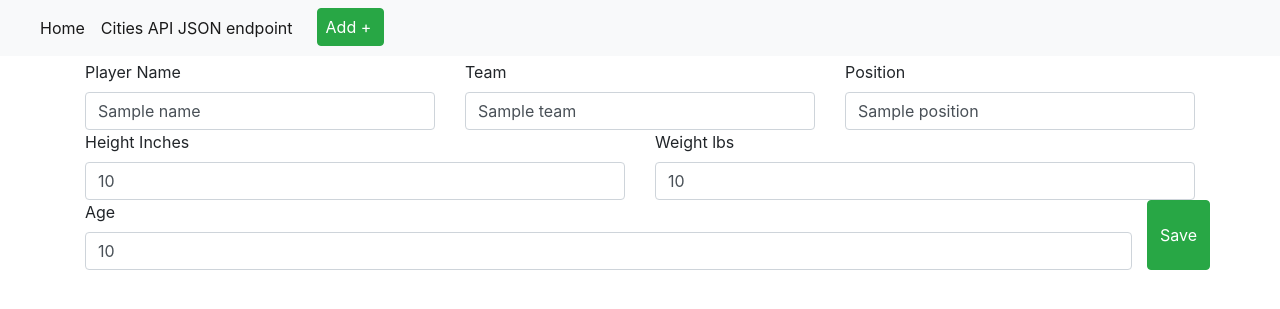
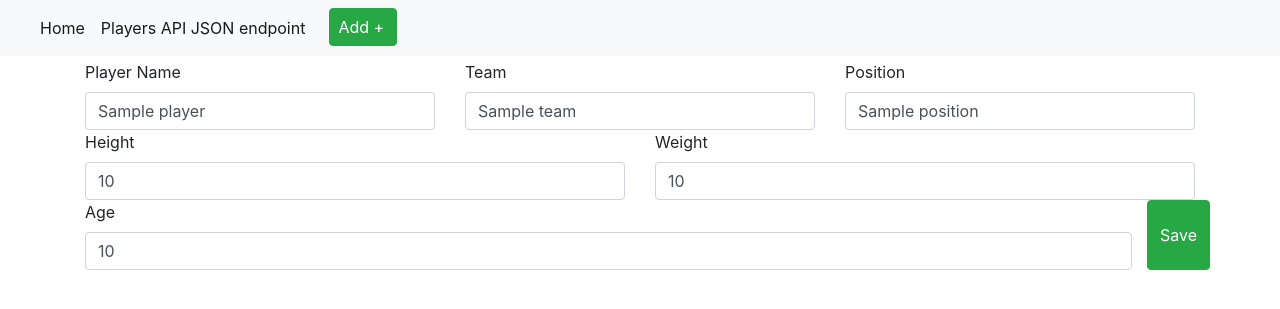
Before and after one commit to ej84/pythonFlaskApp3, a Flask app: template app/templates/edit.html in a window 1280 px wide. Shown: the top 309 px of the page. Run offline with Flask 2, Linux system fonts and the light colour scheme; the template is opened without the code that fills it: most values are stand-ins (such as "Sample title", 1, 10 or a date in 2020); some libraries are stand-ins or nearby versions.

Commit message:
task completed.

```diff
--- a/app/app.py
+++ b/app/app.py
@@ -12,71 +12,69 @@
 app.config['MYSQL_DATABASE_USER'] = 'root'
 app.config['MYSQL_DATABASE_PASSWORD'] = 'root'
 app.config['MYSQL_DATABASE_PORT'] = 3306
-app.config['MYSQL_DATABASE_DB'] = 'citiesData'
+app.config['MYSQL_DATABASE_DB'] = 'mlbPlayers'
 mysql.init_app(app)
 
 
 @app.route('/', methods=['GET'])
 def index():
-    user = {'username': 'Cities Project'}
+    user = {'username': 'Players Project'}
     cursor = mysql.get_db().cursor()
-    cursor.execute('SELECT * FROM ')
+    cursor.execute('SELECT * FROM tblPlayersImport')
     result = cursor.fetchall()
-    return render_template('index.html', title='Home', user=user, names=result)
+    return render_template('index.html', title='Home', user=user, players=result)
 
 
-@app.route('/view/<int:name_id>', methods=['GET'])
-def record_view(name_id):
+@app.route('/view/<int:player_id>', methods=['GET'])
+def record_view(player_id):
     cursor = mysql.get_db().cursor()
-    cursor.execute('SELECT * FROM mlbPlayersImport WHERE id=%s', name_id)
+    cursor.execute('SELECT * FROM tblPlayersImport WHERE id=%s', player_id)
     result = cursor.fetchall()
-    return render_template('view.html', title='View Form', name=result[0])
+    return render_template('view.html', title='View Form', player=result[0])
 
 
-@app.route('/edit/<int:name_id>', methods=['GET'])
-def form_edit_get(name_id):
+@app.route('/edit/<int:player_id>', methods=['GET'])
+def form_edit_get(player_id):
     cursor = mysql.get_db().cursor()
-    cursor.execute('SELECT * FROM mlbPlayersImport WHERE id=%s', name_id)
+    cursor.execute('SELECT * FROM tblPlayersImport WHERE id=%s', player_id)
     result = cursor.fetchall()
-    return render_template('edit.html', title='Edit Form', name=result[0])
+    return render_template('edit.html', title='Edit Form', player=result[0])
 
 
-@app.route('/edit/<int:name_id>', methods=['POST'])
-def form_update_post(name_id):
+@app.route('/edit/<int:player_id>', methods=['POST'])
+def form_update_post(player_id):
     cursor = mysql.get_db().cursor()
     inputData = (request.form.get('Name'), request.form.get('Team'), request.form.get('Position'),
                  request.form.get('Height_inches'), request.form.get('Weight_lbs'),
-                 request.form.get('Age'), name_id)
-    sql_update_query = """UPDATE mlbPlayersImport t SET t.Name = %s, t.Team = %s, t.Position = %s, t.Height_inches =
-    %s, t.Weight_lbs = %s, t.Age = %s WHERE t.id = %s """
+                 request.form.get('Age'), player_id)
+    sql_update_query = """UPDATE tblPlayersImport t SET t.Name = %s, t.Team = %s, t.Position = %s, t.Height_inches = %s, t.Weight_lbs = %s, t.Age = %s WHERE t.id = %s """
     cursor.execute(sql_update_query, inputData)
     mysql.get_db().commit()
     return redirect("/", code=302)
 
 
-@app.route('/cities/new', methods=['GET'])
+@app.route('/players/new', methods=['GET'])
 def form_insert_get():
-    return render_template('new.html', title='New City Form')
+    return render_template('new.html', title='New Player Form')
 
 
-@app.route('/cities/new', methods=['POST'])
+@app.route('/players/new', methods=['POST'])
 def form_insert_post():
     cursor = mysql.get_db().cursor()
-    inputData = (request.form.get('fldName'), request.form.get('fldLat'), request.form.get('fldLong'),
-                 request.form.get('fldCountry'), request.form.get('fldAbbreviation'),
-                 request.form.get('fldCapitalStatus'), request.form.get('fldPopulation'))
-    sql_insert_query = """INSERT INTO mblPlayersImport (Name, Team ,Position, Height_inches ,Weight_lbs ,Age) VALUES
-    (%s, %s,%s, %s,%s, %s) """
+    inputData = (request.form.get('Name'), request.form.get('Team'), request.form.get('Position'),
+                 request.form.get('Height_inches'), request.form.get('Weight_lbs'),
+                 request.form.get('Age'))
+    sql_insert_query = """INSERT INTO tblPlayersImport (Name, Team , Position , Height_inches ,Weight_lbs ,Age) VALUES (%s, %s,%s, %s,%s, %s) """
     cursor.execute(sql_insert_query, inputData)
     mysql.get_db().commit()
     return redirect("/", code=302)
 
 
-@app.route('/delete/<int:city_id>', methods=['POST'])
-def form_delete_post(city_id):
+@app.route('/delete/<int:player_id>', methods=['POST'])
+def form_delete_post(player_id):
     cursor = mysql.get_db().cursor()
-    sql_delete_query = """DELETE FROM tblCitiesImport WHERE id = %s """
-    cursor.execute(sql_delete_query, city_id)
+    sql_delete_query = """DELETE FROM tblPlayersImport WHERE id = %s """
+    cursor.execute(sql_delete_query, player_id)
     mysql.get_db().commit()
     return redirect("/", code=302)
 
@@ -84,17 +82,17 @@
 @app.route('/api/v1/players', methods=['GET'])
 def api_browse() -> str:
     cursor = mysql.get_db().cursor()
-    cursor.execute('SELECT * FROM mblPlayersImport')
+    cursor.execute('SELECT * FROM tblPlayersImport')
     result = cursor.fetchall()
     json_result = json.dumps(result);
     resp = Response(json_result, status=200, mimetype='application/json')
     return resp
 
 
-@app.route('/api/v1/players/<int:name_id>', methods=['GET'])
-def api_retrieve(name_id) -> str:
+@app.route('/api/v1/players/<int:player_id>', methods=['GET'])
+def api_retrieve(player_id) -> str:
     cursor = mysql.get_db().cursor()
-    cursor.execute('SELECT * FROM mblPlayersImport WHERE id=%s', name_id)
+    cursor.execute('SELECT * FROM tblPlayersImport WHERE id=%s', player_id)
     result = cursor.fetchall()
     json_result = json.dumps(result);
     resp = Response(json_result, status=200, mimetype='application/json')
@@ -107,14 +105,14 @@
     return resp
 
 
-@app.route('/api/v1/cities/<int:name_id>', methods=['PUT'])
-def api_edit(name_id) -> str:
+@app.route('/api/v1/players/<int:player_id>', methods=['PUT'])
+def api_edit(player_id) -> str:
     resp = Response(status=201, mimetype='application/json')
     return resp
 
 
-@app.route('/api/cities/<int:name_id>', methods=['DELETE'])
-def api_delete(name_id) -> str:
+@app.route('/api/players/<int:player_id>', methods=['DELETE'])
+def api_delete(player_id) -> str:
     resp = Response(status=200, mimetype='application/json')
     return resp
 
--- a/app/templates/edit.html
+++ b/app/templates/edit.html
@@ -1,38 +1,36 @@
 {% extends "layout.html" %}
 {% block content %}
-<form action="/edit/{{name.id}}" method="post">
+<form action="/edit/{{player.id}}" method="post">
     <div class="row">
         <div class="col">
             <label for="Name">Player Name</label>
-            <input id="Name" type="text" class="form-control" placeholder="Player Name" name="Name" value="{{name.Name}}">
+            <input id="Name" type="text" class="form-control" placeholder="Player Name" name="Name" value="{{player.Name}}">
         </div>
         <div class="col">
             <label for="Team">Team</label>
-            <input id="Team" type="text" class="form-control" placeholder="Team"
-                   name="Team" value="{{name.Team}}">
+            <input id="Team" type="text" class="form-control" placeholder="Team" name="Team" value="{{player.Team}}">
         </div>
         <div class="col">
             <label for="Position">Position</label>
-            <input id="Position" type="text" class="form-control" placeholder="Position" name="Position" value="{{name.Position}}">
+            <input id="Position" type="text" class="form-control" placeholder="Position" name="Position" value="{{player.Position}}">
         </div>
     </div>
 
     <div class="row">
         <div class="col">
-            <label for="Height_inches">Height Inches</label>
-            <input id="Height_inches" type="text" class="form-control" placeholder="Height_inches" name="Height_inches" value="{{name.Height_inches}}">
+            <label for="Height_inches">Height</label>
+            <input id="Height_inches" type="text" class="form-control" placeholder="Height" name="Height_inches" value="{{player.Height_inches}}">
         </div>
         <div class="col">
-            <label for="Weight_lbs">Weight lbs</label>
-            <input id="Weight_lbs" type="text" class="form-control" placeholder="Weight_lbs" name="Weight_lbs" value="{{name.Weight_lbs}}">
+            <label for="Weight_lbs">Weight</label>
+            <input id="Weight_lbs" type="text" class="form-control" placeholder="Weight" name="Weight_lbs" value="{{player.Weight_lbs}}">
         </div>
     </div>
     <div class="row">
         <div class="col">
             <label for="Age">Age</label>
 
-            <input id="Age" type="text" class="form-control" placeholder="Age"
-                   name="Age" value="{{name.Age}}">
+            <input id="Age" type="text" class="form-control" placeholder="Age" name="Age" value="{{player.Age}}">
         </div>
     <button type="submit" class="btn btn-success">Save</button>
     </div>
--- a/app/templates/layout.html
+++ b/app/templates/layout.html
@@ -34,10 +34,10 @@
             <a class="nav-link" href="/">Home <span class="sr-only">(current)</span></a>
         </li>
         <li class="nav-item active">
-            <a class="nav-link" href="/api/v1/cities">Cities API JSON endpoint <span class="sr-only">(current)</span></a>
+            <a class="nav-link" href="/api/v1/players">Players API JSON endpoint <span class="sr-only">(current)</span></a>
         </li>
         <li class="nav-item active">
-            <a class="btn btn-success pl-2 lr-2 ml-3" href="/cities/new">Add +<span class="sr-only">(current)</span></a>
+            <a class="btn btn-success pl-2 lr-2 ml-3" href="/players/new">Add +<span class="sr-only">(current)</span></a>
         </li>
     </ul>
   </div>
--- a/db/mlb_players.sql
+++ b/db/mlb_players.sql
@@ -1,7 +1,7 @@
 CREATE DATABASE mlbPlayers;
 use mlbPlayers;
 
-CREATE TABLE IF NOT EXISTS mlbPlayersImport (
+CREATE TABLE IF NOT EXISTS tblPlayersImport (
     `id` int AUTO_INCREMENT,
     `Name` VARCHAR(17) CHARACTER SET utf8,
     `Team` VARCHAR(6) CHARACTER SET utf8,
@@ -9,9 +9,9 @@
     `Height_inches` INT,
     `Weight_lbs` INT,
     `Age` NUMERIC(4, 2),
-    PRIMARY KEY ('id')
+    PRIMARY KEY (`id`)
 );
-INSERT INTO mlbPlayersImport (Name, Team, Position, Height_inches, Weight_lbs, Age) VALUES
+INSERT INTO tblPlayersImport (Name, Team, Position, Height_inches, Weight_lbs, Age) VALUES
     ('Adam Donachie',' "BAL"',' "Catcher"',74,180,22.99),
     ('Paul Bako',' "BAL"',' "Catcher"',74,215,34.69),
     ('Ramon Hernandez',' "BAL"',' "Catcher"',72,210,30.78),
```
Also changed, not shown: app/templates/index.html (+7 -7 lines), app/templates/new.html (+4 -3 lines), app/templates/view.html (+6 -6 lines).
